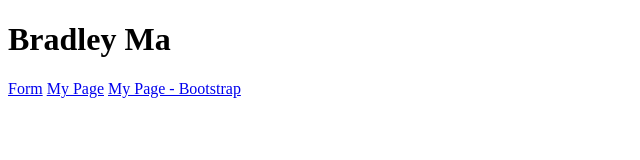
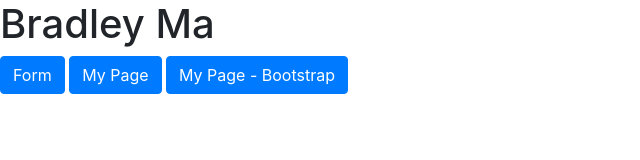
Before and after one commit to bradleyma/bradleyma.github.io, a plain HTML site: page index.html in a window 1280 px wide. Shown: the whole page, without its empty margins (0-640 px from the left). Drawn offline with nearby package versions, Linux system fonts and the light colour scheme.

Commit message:
updated index

```diff
--- a/index.html
+++ b/index.html
@@ -3,14 +3,28 @@
   <head>
     <meta charset="utf-8">
     <title>Bradley Ma</title>
+    <meta charset="utf-8">
+    <meta name="viewport" content="width=device-width, initial-scale=1">
+
+    <!-- Latest compiled and minified CSS -->
+    <link rel="stylesheet" href="https://maxcdn.bootstrapcdn.com/bootstrap/4.3.1/css/bootstrap.min.css">
+
+    <!-- jQuery library -->
+    <script src="https://ajax.googleapis.com/ajax/libs/jquery/3.4.1/jquery.min.js"></script>
+
+    <!-- Popper JS -->
+    <script src="https://cdnjs.cloudflare.com/ajax/libs/popper.js/1.14.7/umd/popper.min.js"></script>
+
+    <!-- Latest compiled JavaScript -->
+    <script src="https://maxcdn.bootstrapcdn.com/bootstrap/4.3.1/js/bootstrap.min.js"></script>
   </head>
   <body>
     <h1>Bradley Ma</h1>
 
     <div class="">
-      <a href="csci3308_hw1/form.html">Form</a>
-      <a href="csci3308_hw1/mypage.html">My Page</a>
-      <a href="csci3308_hw1/mypage_bootstrap.html">My Page - Bootstrap</a>
+      <a href="csci3308_hw1/form.html" class="btn btn-primary">Form</a>
+      <a href="csci3308_hw1/mypage.html" class="btn btn-primary">My Page</a>
+      <a href="csci3308_hw1/mypage_bootstrap.html" class="btn btn-primary">My Page - Bootstrap</a>
     </div>
   </body>
 </html>
```
